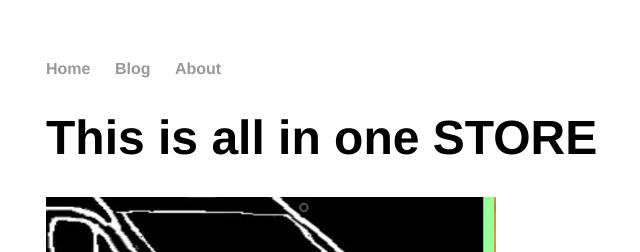
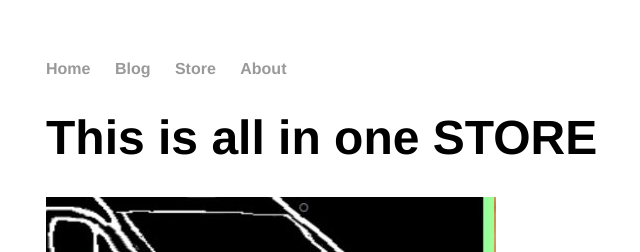
Before and after one commit to slavekk44/slavekk44.github.io, a Jekyll site: the page built from store/index.html, in a window 1280 px wide. Shown: the top 252 px of the page, without its empty margins (146-786 px from the left). Built offline with Jekyll 4.4.1, drawn with Linux system fonts in a browser that asks for light colours.

Commit message:
Store nav panel added

```diff
--- a/_layouts/default.html
+++ b/_layouts/default.html
@@ -10,6 +10,7 @@
 <ul>
 <li><a href="/">Home</a></li>
 <li><a href="/blog">Blog</a></li>
+<li><a href="/blog">Store</a></li>
 <li><a href="/about">About</a></li>
 </ul>
 </nav>
```
